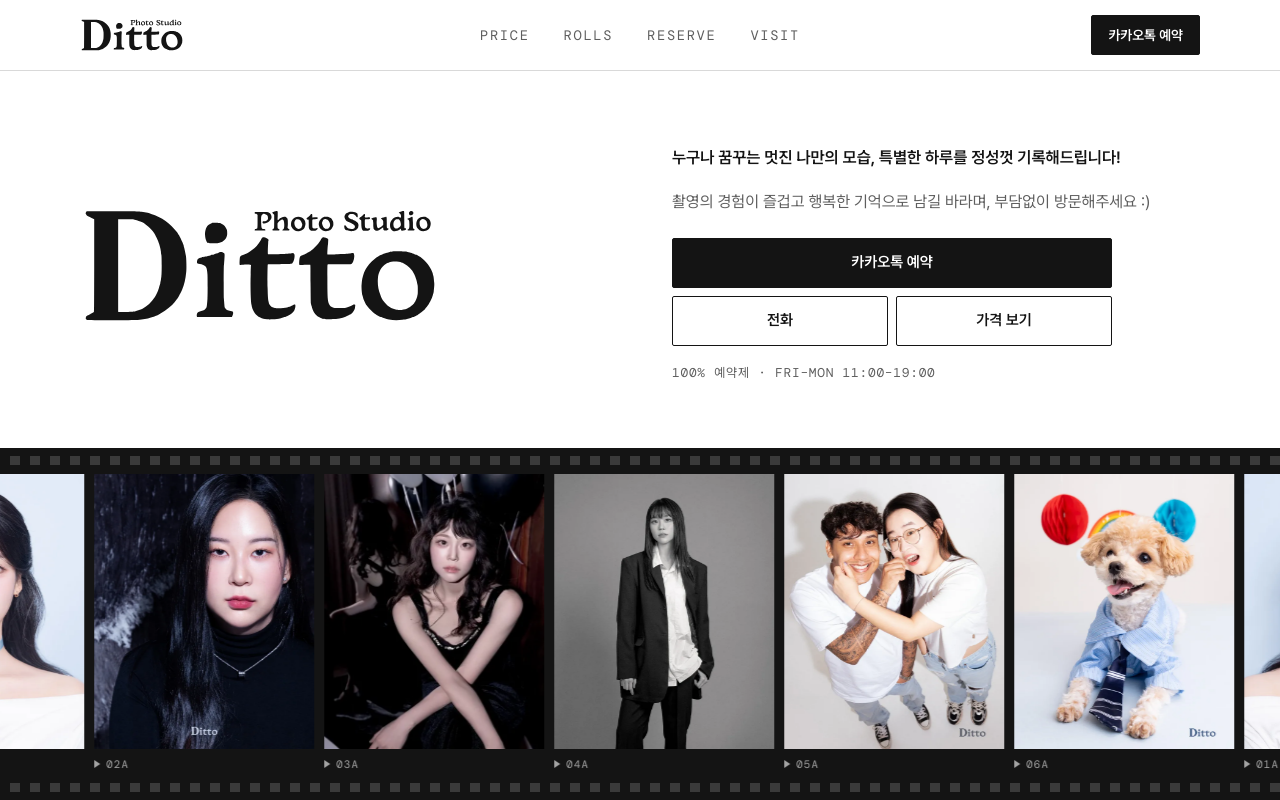
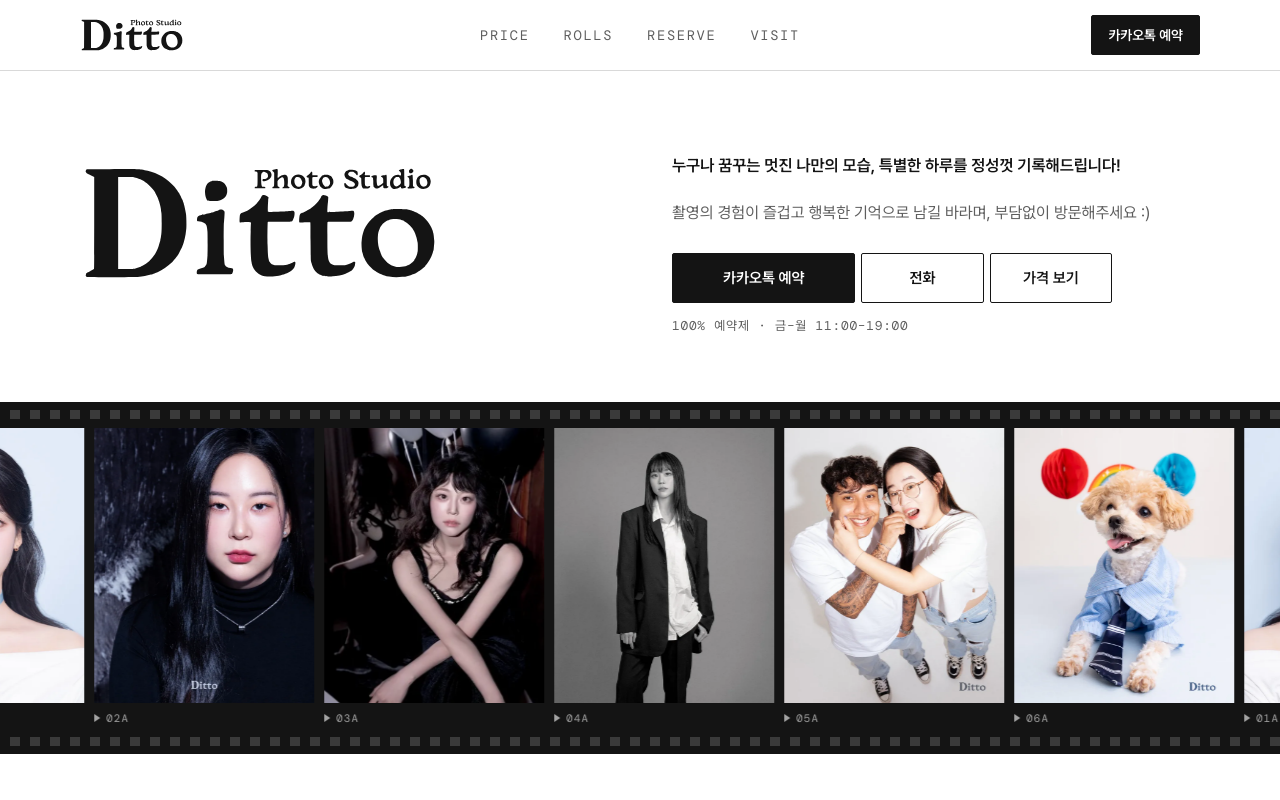
Before and after one commit to Daorl8/studio-ditto-sample, a plain HTML site: page index.html in a window 1280 px wide. Shown: the top 800 px of the page. Drawn offline with Linux system fonts and the light colour scheme.

Commit message:
Add files via upload

```diff
--- a/index.html
+++ b/index.html
@@ -91,13 +91,13 @@ b, strong{ font-weight:600; }
 @media (hover:hover){ .btn:hover{ background:var(--table); } .btn.fill:hover{ background:#333333; } }
 
 /* 히어로 */
-.hero{ padding:34px 0 0; }
-.hero .txt{ display:grid; gap:16px; justify-items:start; }
-.hero .brand{ width:min(240px, 64vw); }
+.hero{ padding:22px 0 0; }
+.hero .txt{ display:grid; gap:12px; justify-items:start; }
+.hero .brand{ width:min(180px, 48vw); }
 .hero .ko{ margin:0; font-size:1.02rem; font-weight:600; }
 .hero .lead{ margin:0; color:var(--soft); }
-.hero .btns{ display:grid; grid-template-columns:minmax(0,1fr) minmax(0,1fr); gap:8px; width:100%; margin-top:6px; }
-.hero .btns .fill{ grid-column:1 / -1; }
+.hero .btns{ display:grid; grid-template-columns:minmax(0,1.5fr) minmax(0,1fr) minmax(0,1fr); gap:6px; width:100%; margin-top:6px; }
+.hero .btns .btn{ padding:0 8px; white-space:nowrap; }
 .hero .note{ margin:0; font-family:var(--mono); font-size:.8rem; letter-spacing:.06em; color:var(--soft); }
 @media (min-width:900px){
   .hero{ padding:72px 0 0; }
@@ -121,7 +121,7 @@ b, strong{ font-weight:600; }
 .frame figcaption::before{ content:""; display:inline-block; width:0; height:0; margin-right:6px; border-left:6px solid var(--edge); border-top:4px solid transparent; border-bottom:4px solid transparent; }
 
 /* 히어로 띠: 왼쪽으로 흐름(setInterval · 강제 재생) */
-.hero .strip{ margin-top:34px; overflow:hidden; }
+.hero .strip{ margin-top:24px; overflow:hidden; }
 .hero .frames{ width:max-content; will-change:transform; }
 .hero .frame{ width:clamp(132px, 38vw, 220px); }
 @media (min-width:900px){ .hero .strip{ margin-top:64px; } }
@@ -159,7 +159,7 @@ b, strong{ font-weight:600; }
 @media (min-width:1100px){ .roll .frame{ width:calc((min(100vw - 40px, 1120px) - 58px) / 4); } }
 .roll .frame.pick::after{ content:""; position:absolute; left:-5px; right:-5px; top:-5px; bottom:20px; border:2px solid var(--red); border-radius:var(--r); transform:rotate(-1.2deg); pointer-events:none; }
 .roll .hint{ margin:8px 0 0; font-family:var(--mono); font-size:.72rem; letter-spacing:.08em; color:var(--soft); }
-@media (min-width:1100px){ .roll .hint{ display:none; } #roll-9 .frame{ width:168px; } }
+@media (min-width:1100px){ .roll .hint{ display:none; } #roll-9 .frame{ width:168px; } .roll .strip{ width:fit-content; max-width:100%; } }
 .more{ margin:28px 0 0; color:var(--soft); }
 .more a{ color:var(--ink); text-underline-offset:3px; }
 
@@ -233,7 +233,7 @@ b, strong{ font-weight:600; }
         <a class="btn" href="tel:050714316365">전화</a>
         <a class="btn" href="#price">가격 보기</a>
       </div>
-      <p class="note">100% 예약제 · FRI–MON 11:00–19:00</p>
+      <p class="note">100% 예약제 · 금–월 11:00–19:00</p>
     </div>
     <div class="strip" aria-hidden="true">
       <div class="frames" id="hero-frames">
@@ -464,7 +464,7 @@ b, strong{ font-weight:600; }
           <dt>address</dt>
           <dd><p>대구 중구 봉산문화길 10 <span class="nw">지하1층</span></p></dd>
           <dt>walk</dt>
-          <dd><p>반월당 9번 출구에서 우회전 하시고 쭉 걸어오시면 좌측편 은성빌딩 건물 지하 <span class="nw">1층입니다 :)</span></p></dd>
+          <dd><p>반월당 9번 출구에서 우회전 하시고 쭉 걸어오시면 좌측편 은성빌딩 건물 <span class="nw">지하 1층입니다 :)</span></p></dd>
           <dt>tel</dt>
           <dd><p><a href="tel:050714316365">0507-1431-6365</a></p></dd>
           <dt>map</dt>
@@ -479,7 +479,7 @@ b, strong{ font-weight:600; }
 <footer class="foot">
   <div class="wrap">
     <a class="logo" href="#top" aria-label="처음으로"><img src="sd-logo.svg" alt="Ditto Photo Studio" width="120" height="40" loading="lazy" /></a>
-    <p>스튜디오 디토 · 대구 중구 봉산문화길 10 지하1층<br /><span class="nw">FRI–MON 11:00–19:00</span></p>
+    <p>스튜디오 디토 · 대구 중구 봉산문화길 10 지하1층<br /><span class="nw">금–월 11:00–19:00</span></p>
     <nav aria-label="외부 링크">
       <a href="https://pf.kakao.com/_mxaxaxhn/chat" target="_blank" rel="noopener">카카오톡</a>
       <a href="https://www.instagram.com/studio_ditto_/" target="_blank" rel="noopener">인스타그램</a>
```
